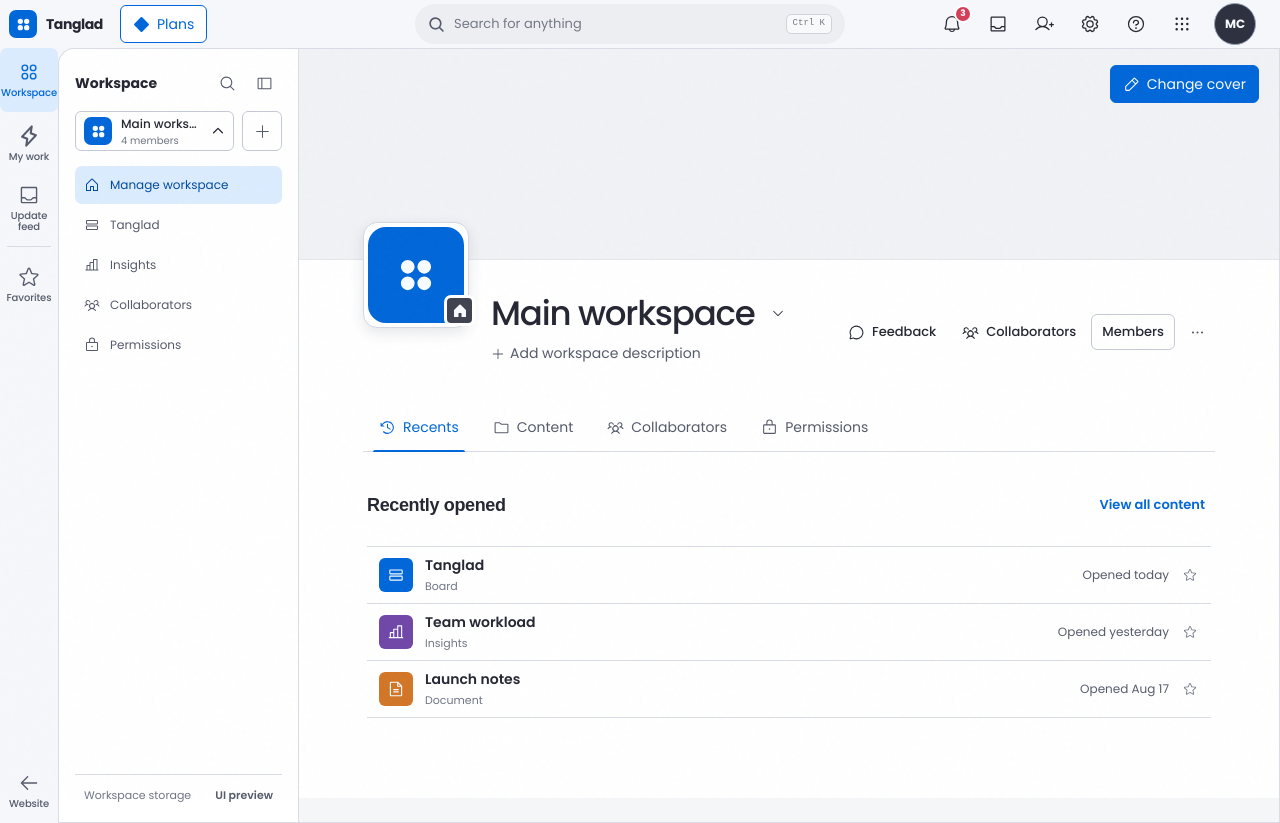
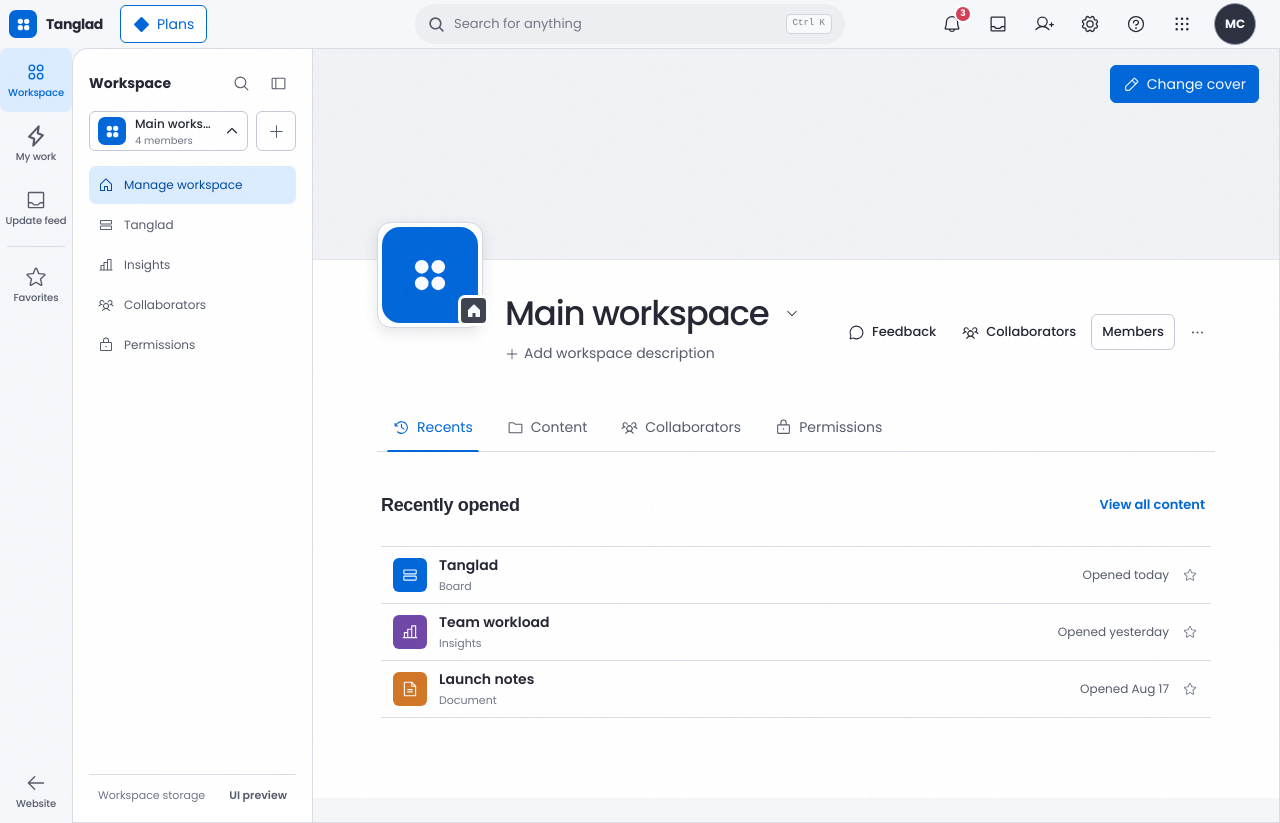
Before and after one commit to 0xreveriii/Tanglad, a Next.js app: page /app in a window 1280 px wide. Built offline with nearby package versions, Linux system fonts and the light colour scheme.

Commit message:
sidenavbar width update

```diff
--- a/app/app/workspace.css
+++ b/app/app/workspace.css
@@ -18,7 +18,7 @@
   --tl-nav-row-height: 44px;
   --tl-rail-item-height: 64px;
   --tl-topbar-height: 48px;
-  --tl-sidenav-width: 58px;
+  --tl-sidenav-width: 72px;
   --tl-subnav-width: 240px;
   --tl-subnav-collapsed-width: 64px;
   --tl-main-inline-padding: 64px;
```
